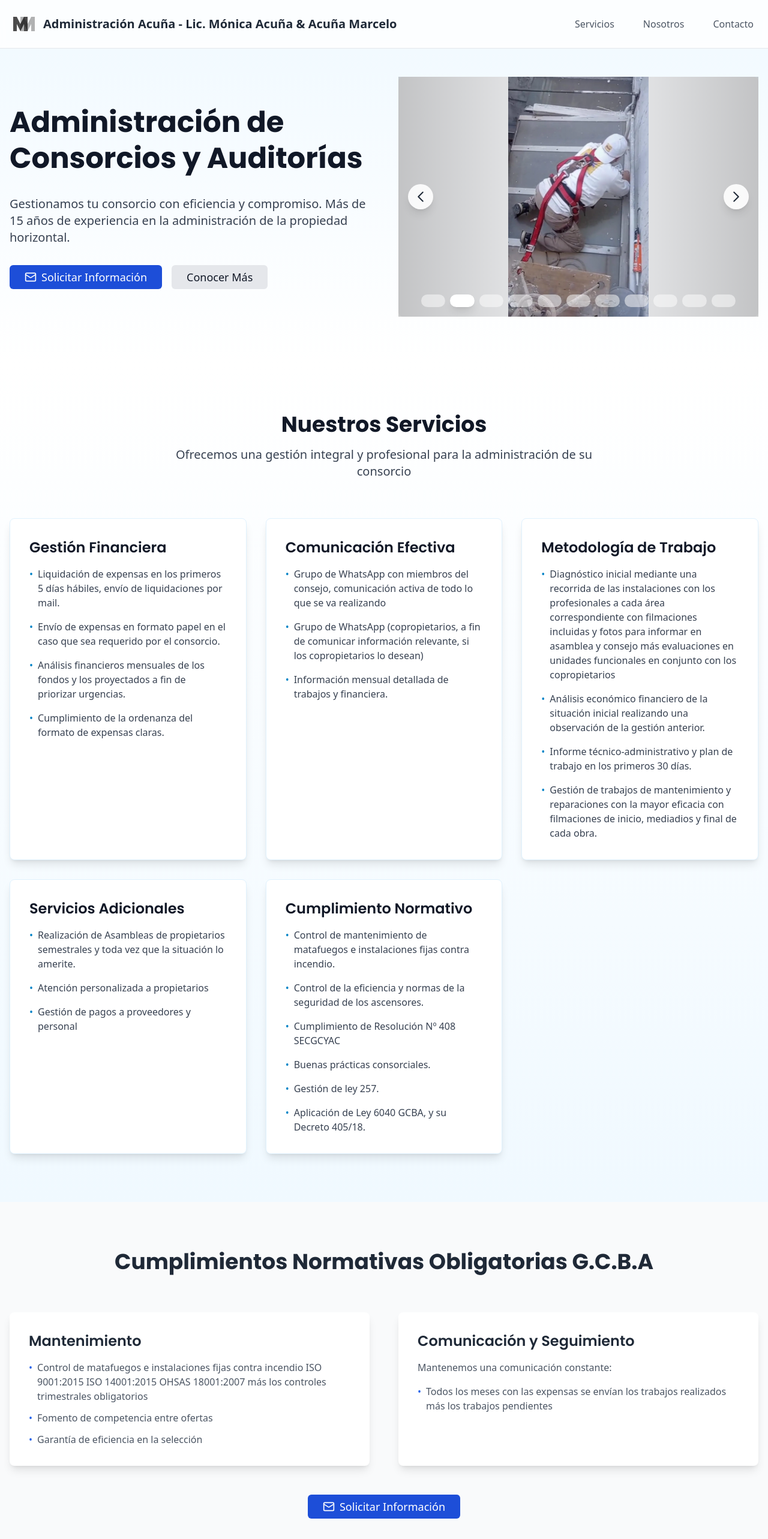
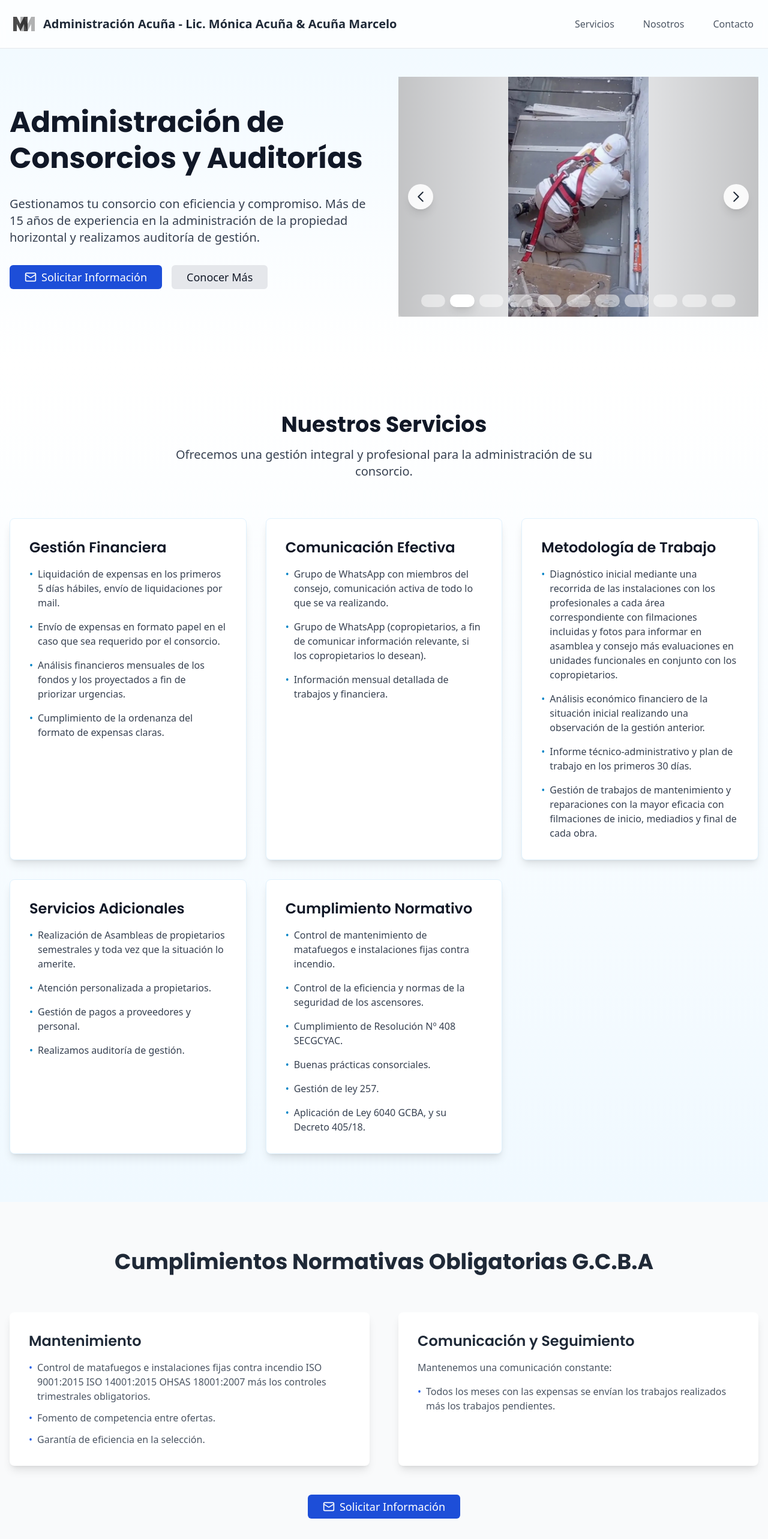
Before and after one commit to mendezgd/MM, a React (Vite) app: page / in a window 1280 px wide. Shown: the top 2566 px of the page at 60% size. Built offline with nearby package versions, Linux system fonts and the light colour scheme.

Commit message:
inforix2

```diff
--- a/src/components/footer.tsx
+++ b/src/components/footer.tsx
@@ -24,7 +24,7 @@ export function Footer() {
                 className="h-12 w-12 bg-gray-500 rounded-lg"
               />
               <span className="text-xl text-gray-100 font-semibold">
-                Lic. Mónica Acuña & Acuña Marcelo
+                 Administración Acuña - Lic. Mónica Acuña & Acuña Marcelo
               </span>
             </a>
             <p className="text-gray-300">
--- a/src/components/hero.tsx
+++ b/src/components/hero.tsx
@@ -35,7 +35,7 @@ export function Hero() {
             </h1>
             <p className="text-xl text-gray-700">
               Gestionamos tu consorcio con eficiencia y compromiso. Más de 15
-              años de experiencia en la administración de la propiedad horizontal.
+              años de experiencia en la administración de la propiedad horizontal y realizamos auditoría de gestión.
             </p>
             <div className="flex flex-col sm:flex-row gap-4 justify-center md:justify-start">
               <a
--- a/src/components/methodology.tsx
+++ b/src/components/methodology.tsx
@@ -26,19 +26,19 @@ export function Methodology() {
                 <span className="text-gray-600">
                   Control de matafuegos e instalaciones fijas contra incendio
                   ISO 9001:2015 ISO 14001:2015 OHSAS 18001:2007 más los controles
-                  trimestrales obligatorios
+                  trimestrales obligatorios.
                 </span>
               </li>
               <li className="flex items-start">
                 <span className="text-blue-600 mr-2">•</span>
                 <span className="text-gray-600">
-                  Fomento de competencia entre ofertas
+                  Fomento de competencia entre ofertas.
                 </span>
               </li>
               <li className="flex items-start">
                 <span className="text-blue-600 mr-2">•</span>
                 <span className="text-gray-600">
-                  Garantía de eficiencia en la selección
+                  Garantía de eficiencia en la selección.
                 </span>
               </li>
             </ul>
@@ -57,7 +57,7 @@ export function Methodology() {
                 <span className="text-blue-600 mr-2">•</span>
                 <span className="text-gray-600">
                   Todos los meses con las expensas se envían los trabajos
-                  realizados más los trabajos pendientes
+                  realizados más los trabajos pendientes.
                 </span>
               </li>
             </ul>
--- a/src/components/services.tsx
+++ b/src/components/services.tsx
@@ -15,7 +15,7 @@ export function Services() {
           </h2>
           <p className="text-xl text-gray-700 max-w-3xl mx-auto">
             Ofrecemos una gestión integral y profesional para la administración
-            de su consorcio
+            de su consorcio.
           </p>
         </div>
 
@@ -82,7 +82,7 @@ export function Services() {
                 </span>
                 <span className="text-gray-700">
                   Grupo de WhatsApp con miembros del consejo, comunicación
-                  activa de todo lo que se va realizando
+                  activa de todo lo que se va realizando.
                 </span>
               </li>
               <li className="flex items-start">
@@ -91,7 +91,7 @@ export function Services() {
                 </span>
                 <span className="text-gray-700">
                   Grupo de WhatsApp (copropietarios, a fin de comunicar
-                  información relevante, si los copropietarios lo desean)
+                  información relevante, si los copropietarios lo desean).
                 </span>
               </li>
               <li className="flex items-start">
@@ -120,7 +120,7 @@ export function Services() {
                   instalaciones con los profesionales a cada área
                   correspondiente con filmaciones incluidas y fotos para
                   informar en asamblea y consejo más evaluaciones en unidades
-                  funcionales en conjunto con los copropietarios
+                  funcionales en conjunto con los copropietarios.
                 </span>
               </li>
               <li className="flex items-start">
@@ -175,7 +175,7 @@ export function Services() {
                   •
                 </span>
                 <span className="text-gray-700">
-                  Atención personalizada a propietarios
+                  Atención personalizada a propietarios.
                 </span>
               </li>
               <li className="flex items-start">
@@ -183,7 +183,15 @@ export function Services() {
                   •
                 </span>
                 <span className="text-gray-700">
-                  Gestión de pagos a proveedores y personal
+                  Gestión de pagos a proveedores y personal.
+                </span>
+              </li>
+              <li className="flex items-start">
+                <span className="text-primary-600 mr-2" aria-hidden="true">
+                  •
+                </span>
+                <span className="text-gray-700">
+                  Realizamos auditoría de gestión.
                 </span>
               </li>
             </ul>
@@ -221,7 +229,7 @@ export function Services() {
                   •
                 </span>
                 <span className="text-gray-700">
-                  Cumplimiento de Resolución Nº 408 SECGCYAC
+                  Cumplimiento de Resolución Nº 408 SECGCYAC.
                 </span>
               </li>
               <li className="flex items-start">
```
